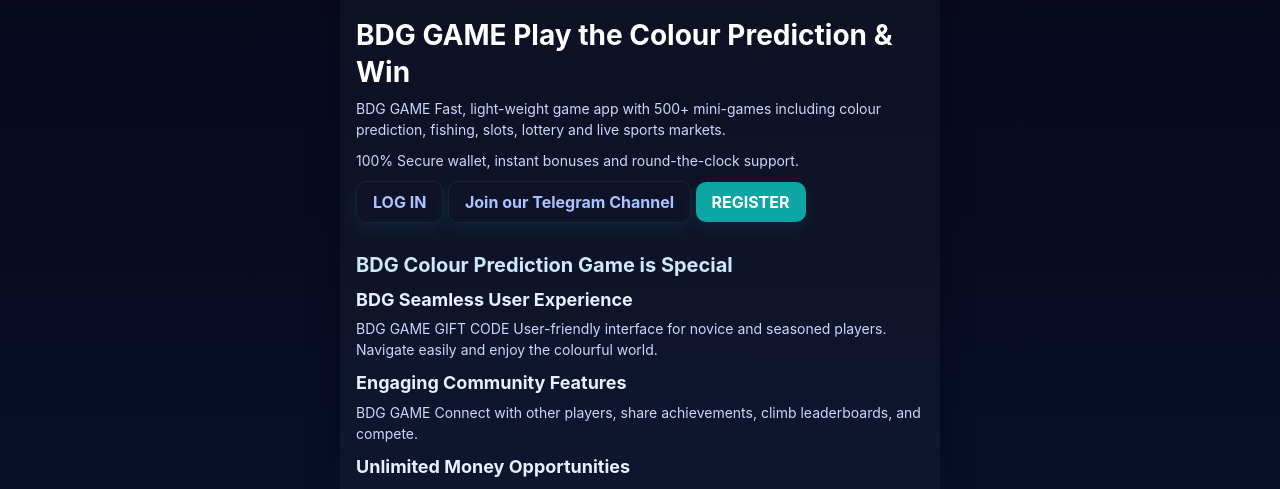
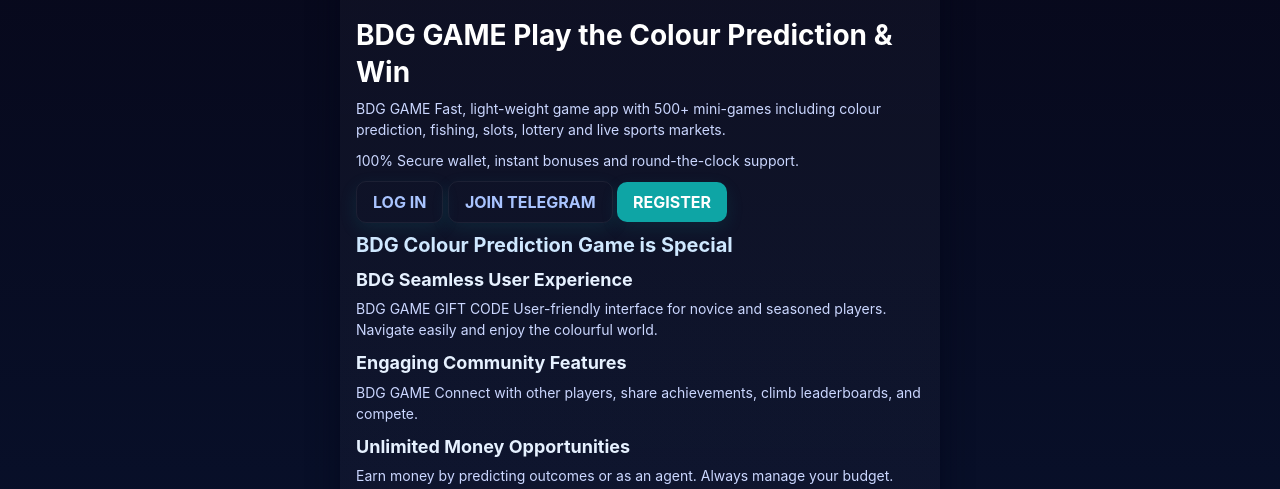
Before and after one commit to ransari6442-lab/bdggame.com, a plain HTML site: page index.html in a window 1280 px wide. Shown: the part 266-755 px from the top of the page. Drawn offline with Linux system fonts and the light colour scheme.

Commit message:
Update index.html

```diff
--- a/index.html
+++ b/index.html
@@ -82,13 +82,12 @@
       <h1> BDG GAME Play the Colour Prediction & Win</h1>
       <p> BDG GAME Fast, light-weight game app with 500+ mini-games including colour prediction, fishing, slots, lottery and live sports markets.</p>
       <p> 100% Secure wallet, instant bonuses and round-the-clock support.</p>
-      <a class="btn ghost" href="https://bdgipl.org//#/register?invitationCode=144118975357">LOG IN</a>
-      <a class="btn ghost" href="https://t.me/+MaQIsr1ScLY2NGE1" target="_blank">
-  Join our Telegram Channel
-</a>
+       <a class="btn ghost" href="https://bdgipl.org/#/register?invitationCode=144118975357">LOG IN</a>
 
-      <a class="btn" href="https://bdgipl.org//#/register?invitationCode=144118975357">REGISTER</a>
-    </section>
+<a class="btn ghost" href="https://t.me/+MAQIsr1ScLY2NGE1" target="_blank">JOIN TELEGRAM</a>
+
+<a class="btn" href="https://bdgipl.org/#/register?invitationCode=144118975357">REGISTER</a>
+
 
     <!-- Features -->
     <section class="section">
```
